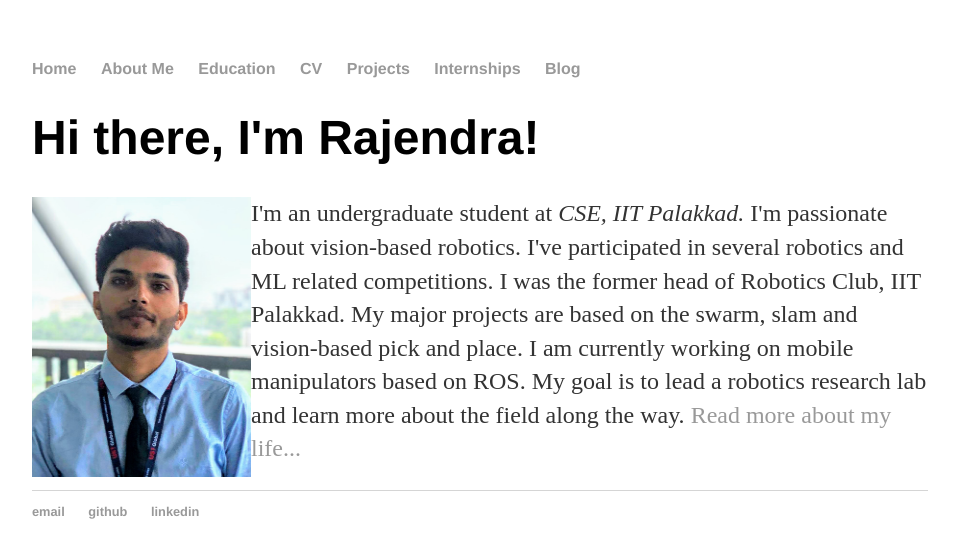
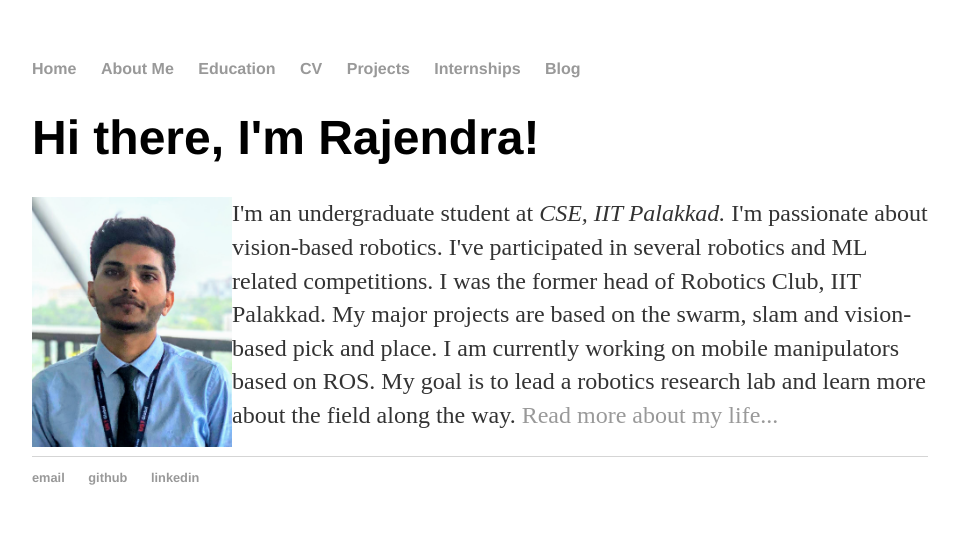
Before and after one commit to iamrajee/iamrajee.github.io, a Jekyll site: the page built from index.html, in a window 1280 px wide. Shown: the top 558 px of the page, without its empty margins (160-1119 px from the left). Built offline with Jekyll 4.4.1, drawn with Linux system fonts in a browser that asks for light colours.

Commit message:
Update index.html

```diff
--- a/index.html
+++ b/index.html
@@ -4,5 +4,5 @@
 ---
 <div class="blurb">
 	<h1>Hi there, I'm Rajendra!</h1>
-	<p><img src="images/rajendra_passport_photo.jpg" height="280" width="219" align="left" />I'm an undergraduate student at <em>CSE, IIT Palakkad.</em> I'm passionate about vision-based robotics. I've participated in several robotics and ML related competitions. I was the former head of Robotics Club, IIT Palakkad. My major projects are based on the swarm, slam and vision-based pick and place. I am currently working on mobile manipulators based on ROS. My goal is to lead a robotics research lab and learn more about the field along the way. <a href="/about">Read more about my life...</a></p>
+	<p><img src="images/rajendra_passport_photo.jpg" height="250" width="200" align="left" />I'm an undergraduate student at <em>CSE, IIT Palakkad.</em> I'm passionate about vision-based robotics. I've participated in several robotics and ML related competitions. I was the former head of Robotics Club, IIT Palakkad. My major projects are based on the swarm, slam and vision-based pick and place. I am currently working on mobile manipulators based on ROS. My goal is to lead a robotics research lab and learn more about the field along the way. <a href="/about">Read more about my life...</a></p>
 </div><!-- /.blurb -->
```
